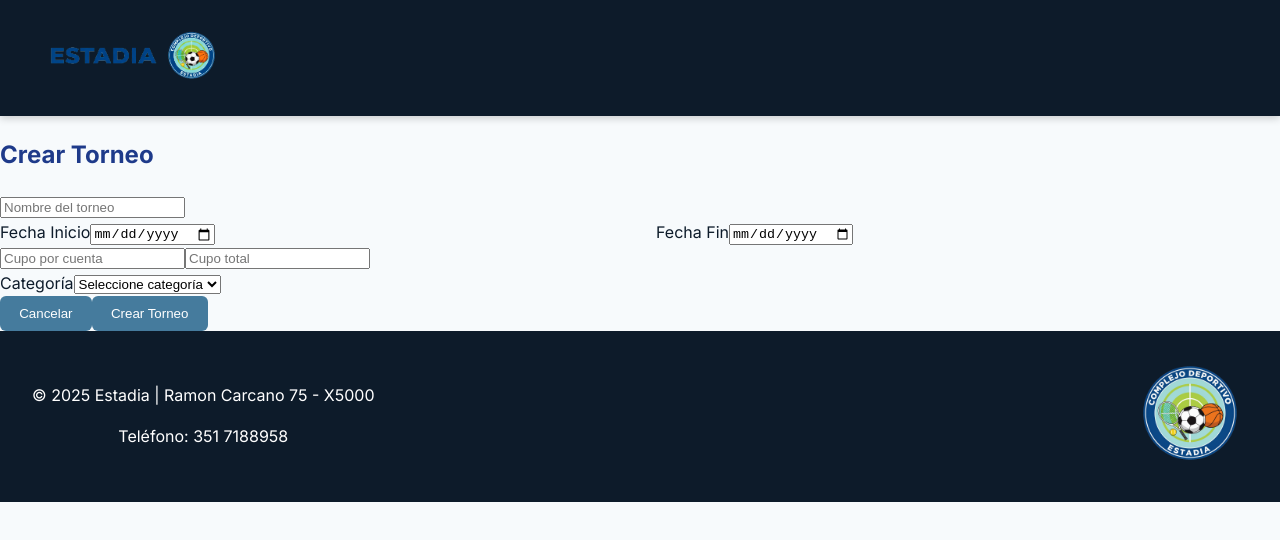
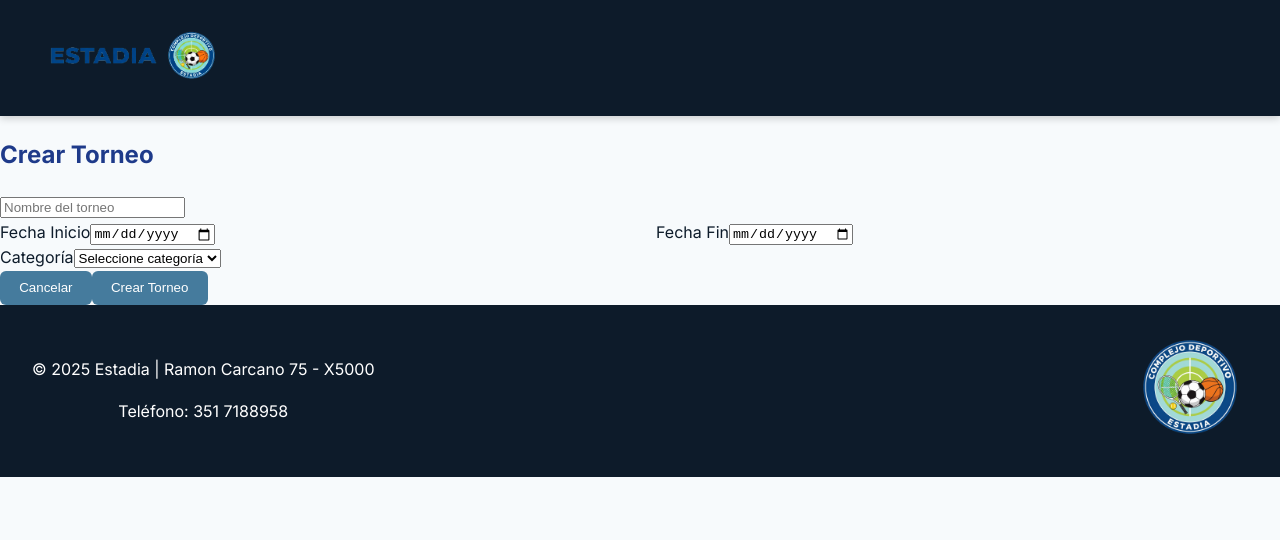
Before and after one commit to bautistaroffe/TP-DAO, a React app in the folder frontend/: page / in a window 1280 px wide. Both pictures are taken after a click on the button "Nuevo Torneo". Shown: the top 540 px of the page. Built offline with nearby package versions, Linux system fonts and the light colour scheme; the HTML template or start-up script is replaced by a standard one.

Commit message:
modificar torneos (sin cupos))

```diff
--- a/frontend/src/components/forms/TorneoForm.jsx
+++ b/frontend/src/components/forms/TorneoForm.jsx
@@ -8,14 +8,12 @@ const TorneoForm = ({ id_torneo, onSuccess, onCancel }) => {
     nombre: "",
     fecha_inicio: "",
     fecha_fin: "",
-    cupo_cta: "",
-    cupo_total: "",
     categoria: "",
   });
 
   const [loading, setLoading] = useState(false);
 
-  // 👉 1. Cargar datos cuando es edición
+  // 👉 Cargar datos al editar
   useEffect(() => {
     if (!isEditing) return;
 
@@ -28,8 +26,6 @@ const TorneoForm = ({ id_torneo, onSuccess, onCancel }) => {
           nombre: data.nombre ?? "",
           fecha_inicio: data.fecha_inicio ?? "",
           fecha_fin: data.fecha_fin ?? "",
-          cupo_cta: data.cupo_cta ?? "",
-          cupo_total: data.cupo_total ?? "",
           categoria: data.categoria ?? "",
         });
         setLoading(false);
@@ -40,7 +36,6 @@ const TorneoForm = ({ id_torneo, onSuccess, onCancel }) => {
       });
   }, [isEditing, id_torneo]);
 
-  // 👉 2. Manejo de cambios
   const handleChange = (e) => {
     setFormData({
       ...formData,
@@ -48,16 +43,15 @@ const TorneoForm = ({ id_torneo, onSuccess, onCancel }) => {
     });
   };
 
-  // 👉 3. Guardar (crear o editar)
+  // 👉 Guardar
   const handleSubmit = async (e) => {
     e.preventDefault();
+
     try {
       const payload = {
         nombre: formData.nombre,
         fecha_inicio: formData.fecha_inicio,
         fecha_fin: formData.fecha_fin,
-        cupo_cta: parseInt(formData.cupo_cta),
-        cupo_total: parseInt(formData.cupo_total),
         categoria: formData.categoria,
       };
 
@@ -124,26 +118,6 @@ const TorneoForm = ({ id_torneo, onSuccess, onCancel }) => {
         </div>
       </div>
 
-      <input
-        type="number"
-        name="cupo_cta"
-        placeholder="Cupo por cuenta"
-        value={formData.cupo_cta}
-        onChange={handleChange}
-        className="w-full p-2 border rounded"
-        required
-      />
-
-      <input
-        type="number"
-        name="cupo_total"
-        placeholder="Cupo total"
-        value={formData.cupo_total}
-        onChange={handleChange}
-        className="w-full p-2 border rounded"
-        required
-      />
-
       <div>
         <label className="block text-sm font-medium">Categoría</label>
         <select
```
